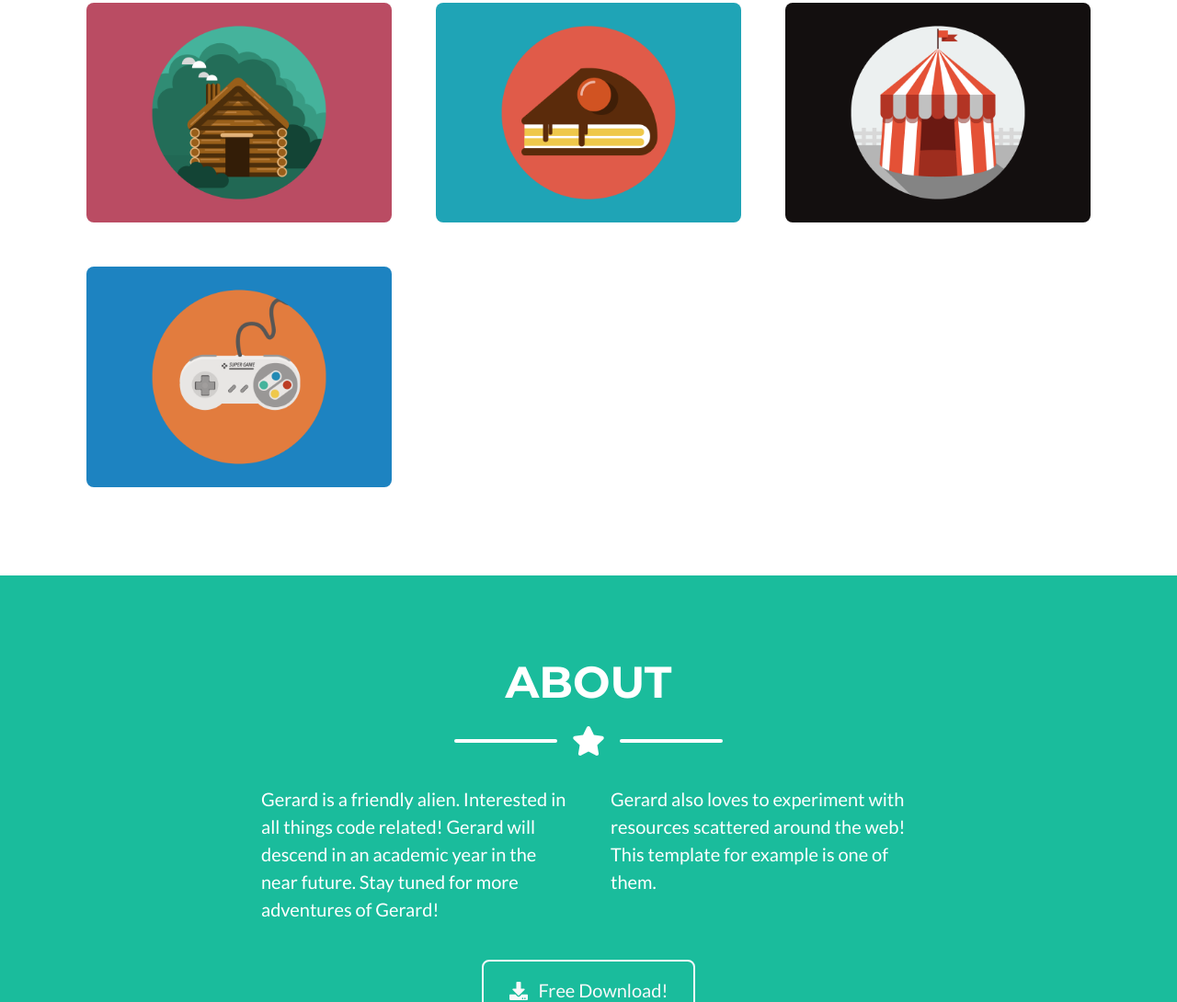
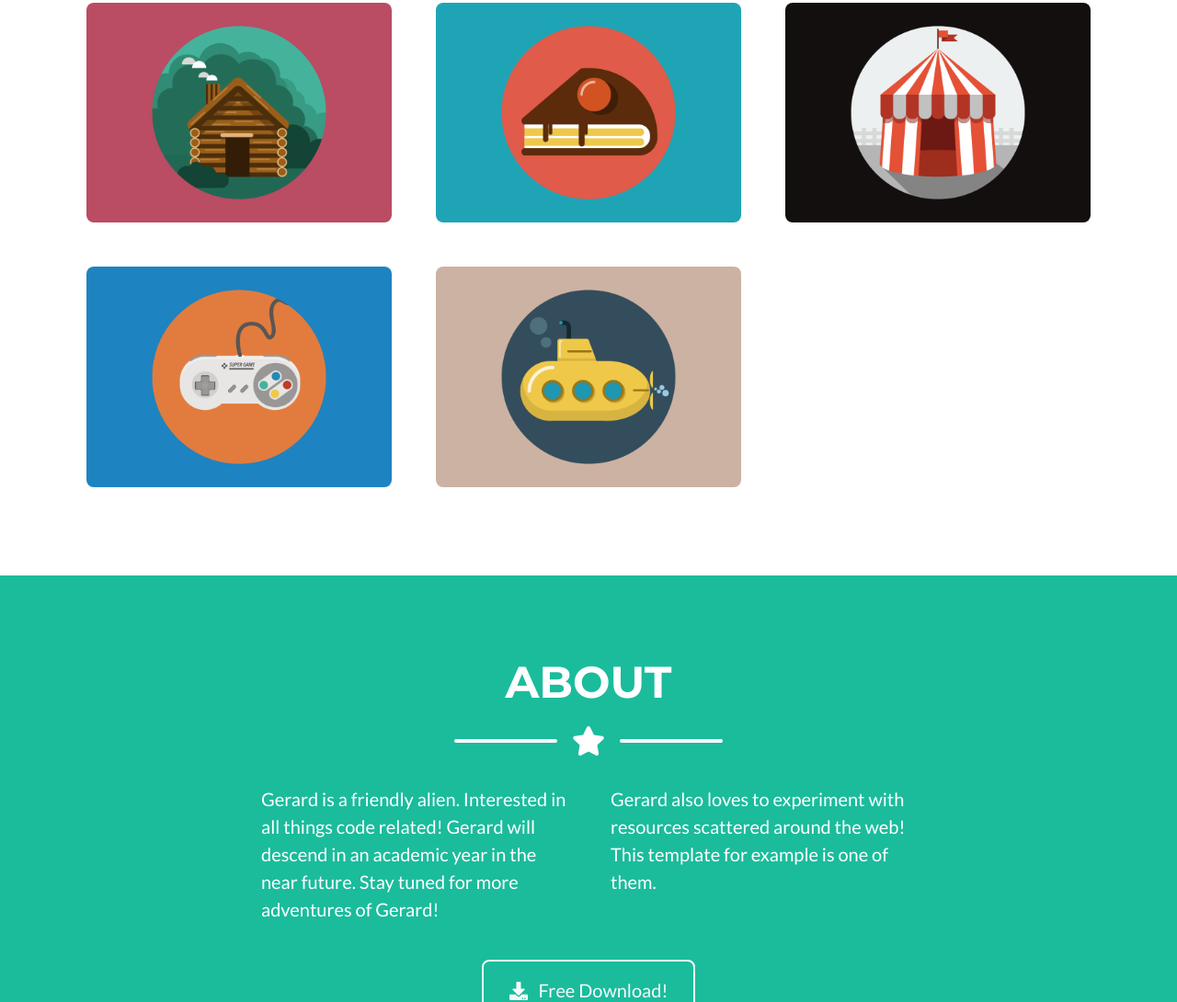
Before and after one commit to alexanderBoyle/labo4Taak, a plain HTML site: page src/index.html in a window 1280 px wide. Shown: the part 981-2071 px from the top of the page at 92% size. Drawn offline with nearby package versions, Linux system fonts and the light colour scheme.

Commit message:
Add portfolio item 6 to index.html

```diff
--- a/src/index.html
+++ b/src/index.html
@@ -100,7 +100,15 @@
                             <img class="img-fluid" src="assets/img/portfolio/game.png" alt="" />
                         </div>
                     </div>
-
+                   <!-- Portfolio Item 6-->
+                    <div class="col-md-6 col-lg-4">
+                        <div class="portfolio-item mx-auto" data-toggle="modal" data-target="#portfolioModal6">
+                            <div class="portfolio-item-caption d-flex align-items-center justify-content-center h-100 w-100">
+                                <div class="portfolio-item-caption-content text-center text-white"><i class="fas fa-plus fa-3x"></i></div>
+                            </div>
+                            <img class="img-fluid" src="assets/img/portfolio/submarine.png" alt="" />
+                        </div>
+                    </div>
                 </div>
             </div>
         </section>
```
